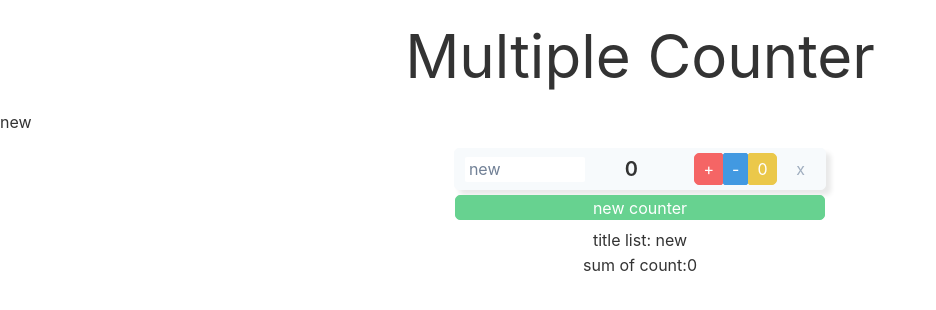
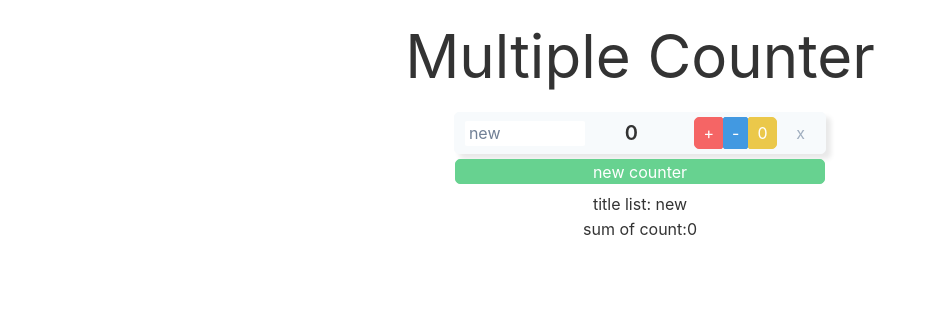
Before and after one commit to cidkumagai/ts-counter, a Svelte app: page / in a window 1280 px wide. Shown: the top 310 px of the page, without its empty margins (0-936 px from the left). Built offline with nearby package versions, Linux system fonts and the light colour scheme.

Commit message:
エラー修正２

```diff
--- a/src/componets/Counter.svelte
+++ b/src/componets/Counter.svelte
@@ -43,7 +43,6 @@
 </script>
 
 {#each $counterList as counterItem}
-  <p>{counterItem.title}</p>
   <div class="counter">
     <input
       class="counter_title"
```
